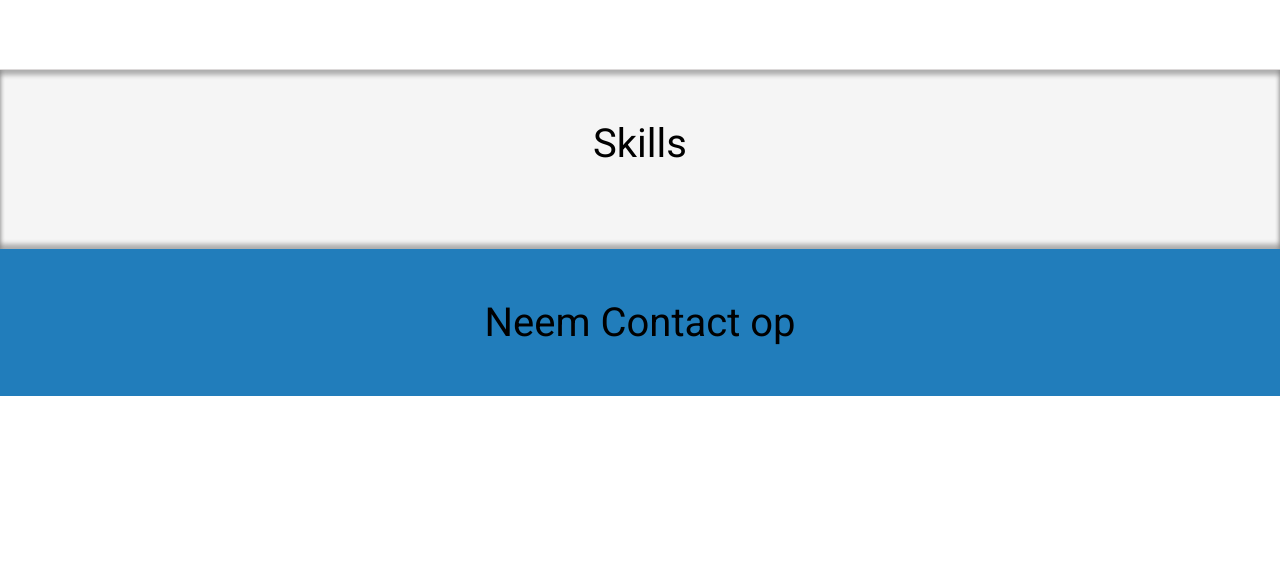
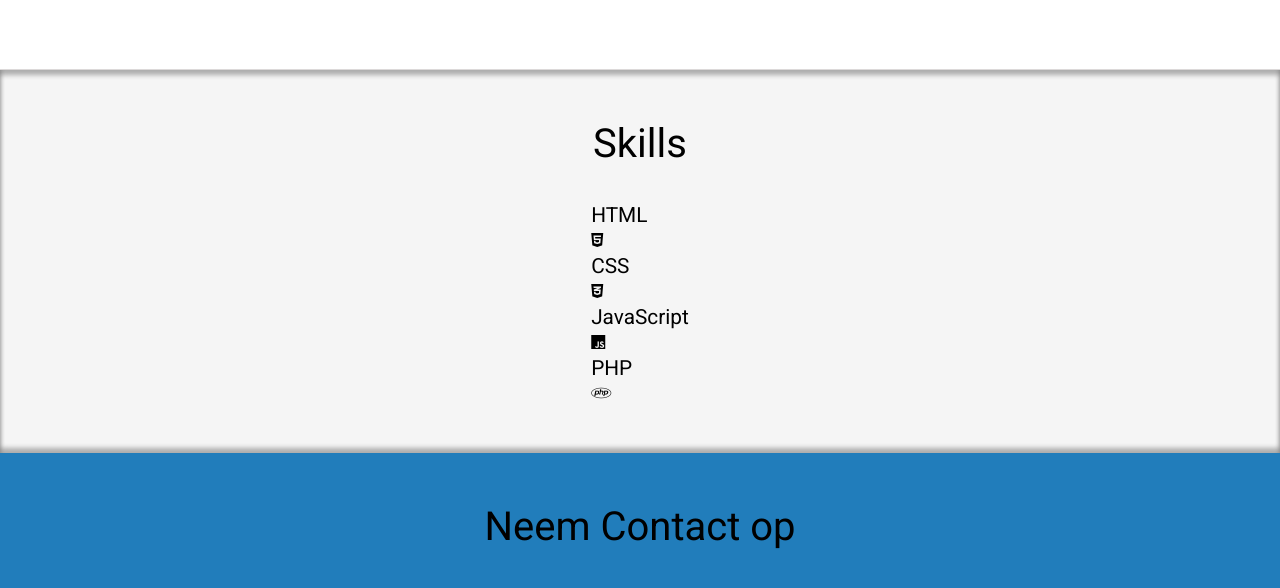
Before and after one commit to patrick6018145/Portfolio-Website-V2, a plain HTML site: page index.html in a window 1280 px wide. Shown: the part 3205-3793 px from the top of the page. Before the commit the page ends 3601 px from the top, so only its background shows below. Drawn offline with Linux system fonts and the light colour scheme.

Commit message:
Add SkillCard class and append SkillCards to skill-cards section

```diff
--- a/index.html
+++ b/index.html
@@ -85,8 +85,9 @@
                 <h2 class="heading">Projects</h2>
                 <div id="project-cards" class="project-cards"></div>
             </section>
-            <section class="Skills section-Even"> <!-- TODO: skills toevoegen -->
+            <section class="Skills section-Even"> <!-- TODO: stylen -->
                 <h2 class="heading">Skills</h2>
+                <div id="skill-cards" class="skill-cards"></div>
             </section>
             <section class="Contact"> <!-- TODO: zorgen dat er een mail naar mij word gestuurd met behulp van php -->
                 <h2>Neem Contact op</h2>
--- a/scripts/index.js
+++ b/scripts/index.js
@@ -2,6 +2,7 @@ import { updatebirthday } from './modules/birthday.js';
 import { EducationCard } from './modules/cards.js';
 import { CertificationCard } from './modules/cards.js';
 import { ProjectCard } from './modules/cards.js';
+import { SkillCard } from './modules/cards.js';
 import { scrollDown100vh } from './modules/scrollDown100vh.js';
 import { updateTime } from './modules/time.js';
 
@@ -43,6 +44,29 @@ const projectCards = [
     )
 ];
 
+const SkillCards = [
+    new SkillCard(
+        'HTML',
+        'fa-html5'
+    ),
+
+    new SkillCard(
+        'CSS',
+        'fa-css3-alt'
+    ),
+
+    new SkillCard(
+        'JavaScript',
+        'fa-js'
+    ),
+
+    new SkillCard(
+        'PHP',
+        'fa-php'
+    ),
+
+];
+
 setInterval(updateTime, 1000);
 scrollDown100vh();
 updatebirthday();
@@ -58,3 +82,7 @@ certificationCards.forEach(card => {
 projectCards.forEach(card => {
     card.appendTo('project-cards');
 });
+
+SkillCards.forEach(card => {
+    card.appendTo('skill-cards');
+});
--- a/scripts/modules/cards.js
+++ b/scripts/modules/cards.js
@@ -139,3 +139,36 @@ export class ProjectCard extends Card {
         return card;
     }
 }
+
+export class SkillCard {
+    constructor(title, icon, iconType='fa-brands') {
+        this._title = title;
+        this._icon = icon;
+        this._iconType = iconType;
+    }
+
+    createCard() {
+        const card = document.createElement('article');
+        card.classList.add('skill-card');
+
+        const title = document.createElement('h3');
+        title.textContent = this._title;
+        card.appendChild(title);
+
+        const icon = document.createElement('i');
+        icon.classList.add(`${this._iconType}`, `${this._icon}`); //fa-
+        card.appendChild(icon);
+
+        return card;
+    }
+
+    appendTo(parentElement, cardClass) {
+        const container = document.getElementById(parentElement);
+        if (container) {
+            const card = this.createCard(cardClass);
+            container.appendChild(card);
+        } else {
+            console.error('Parent element does not exist');
+        }
+    }
+}
```
